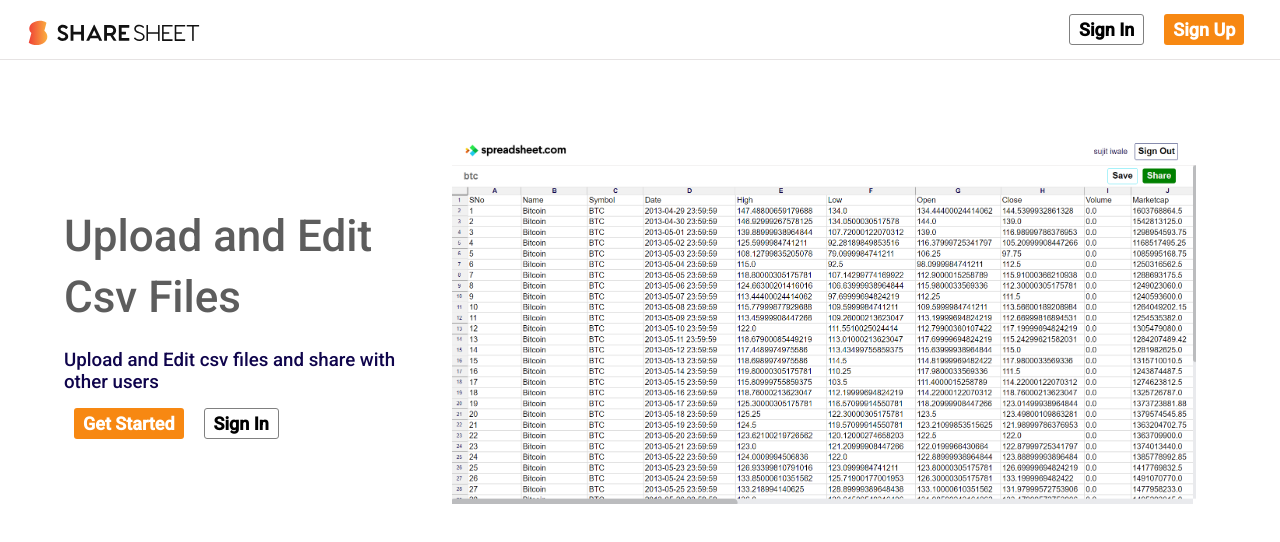
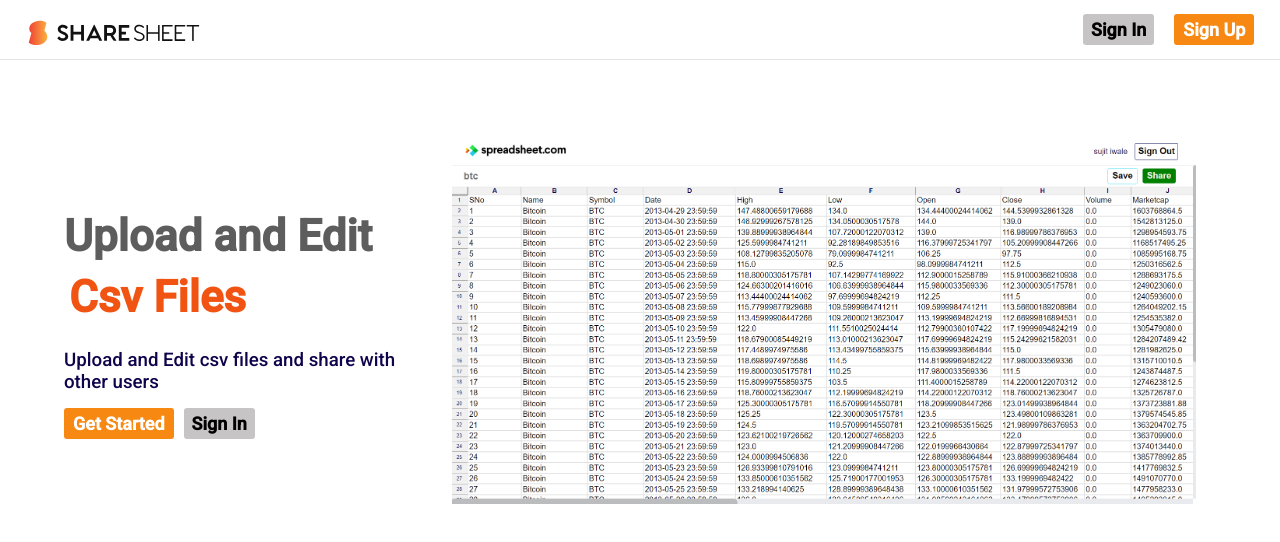
Before and after one commit to sujitIwale/sharesheet, a React (Create React App) app in the folder client/: page /about in a window 1280 px wide. Shown: the top 542 px of the page. Built offline with nearby package versions, Linux system fonts and the light colour scheme; the HTML template or start-up script is replaced by a standard one; a web font is replaced by a local one.

Commit message:
fix : page not found error resolved

```diff
--- a/client/package.json
+++ b/client/package.json
@@ -14,7 +14,7 @@
     "react-router-dom": "^5.2.0",
     "react-scripts": "4.0.3",
     "vega": "^5.22.1",
-    "vega-lite": "^5.2.0",
+    "vega-lite": "^5.4.0",
     "vega-lite-api": "^5.0.0",
     "vega-tooltip": "^0.28.0",
     "web-vitals": "^1.0.1"
--- a/client/src/components/header/Header.css
+++ b/client/src/components/header/Header.css
@@ -12,14 +12,32 @@
 }
 
 .signin-btn {
-  margin: 0 10px;
+  margin: 0 20px;
+  font-size: large;
+  border: none;
+  background-color: rgb(198, 196, 196);
+  padding: 5px 8px;
+}
+
+.signin-btn:hover {
+  background-color: rgb(169, 168, 168);
+}
+
+.signup-btn {
   font-size: large;
 }
 
-.signup-btn {
-  margin: 0 10px;
-  font-size: large;
+
+.user-profile-icon {
+  width: 30px;
+  height: 30px;
+  border: 0.7px solid grey;
+  border-radius: 50%;
+  display: flex;
+  align-items: center;
+  justify-content: center;
 }
+
 
 @media only screen and (max-width: 500px) {
   .header-main {
--- a/client/src/components/header/Header.jsx
+++ b/client/src/components/header/Header.jsx
@@ -1,4 +1,4 @@
-import React, { Fragment, useEffect } from "react";
+import React, { useEffect } from "react";
 import { Link, useHistory, useLocation } from "react-router-dom";
 import { isAuth } from "../../helpers/auth";
 import { useAuth } from "../../hooks/auth";
@@ -37,7 +37,7 @@
             </Link>
           </div>
         ) : (
-          <Fragment>
+          <div className="flex row align-center">
             <span>{isAuth().name}</span>
             <button
               className='btn btn-secondary signin-btn pointer'
@@ -45,7 +45,8 @@
             >
               Sign Out
             </button>
-          </Fragment>
+            {/* <span className="user-profile-icon"><i class="fa-solid fa-user"></i></span> */}
+          </div>
         )}
       </div>
     </header>
--- a/client/src/components/sections/sheetsList/SheetsList.css
+++ b/client/src/components/sections/sheetsList/SheetsList.css
@@ -70,7 +70,7 @@
 }
 
 .sheet-list-item:hover {
-  background-color: rgb(250, 224, 202);
+  background-color: rgb(250, 240, 231);
 }
 
 .sheet-list-item-options i {
--- a/client/src/pages/landing/Landing.css
+++ b/client/src/pages/landing/Landing.css
@@ -17,10 +17,15 @@
 }
 
 .landing-page .info h1 {
+  font-weight: 600;
   font-size: 44px;
   margin: 0 0 20px;
   line-height: 1.4;
   color: #5d5d5d;
+}
+
+.landing-page .info h1 span {
+  color: var(--primary-color);
 }
 
 .landing-page .info p {
@@ -64,9 +69,11 @@
   .landing-page-container {
     width: 95%;
   }
+
   .landing-img {
     width: 55%;
   }
+
   .landing-page .info {
     width: 40%;
   }
@@ -77,10 +84,12 @@
     width: 95%;
     flex-direction: column;
   }
+
   .landing-img {
     width: 100%;
     margin-top: 30px;
   }
+
   .landing-page .info {
     width: 100%;
   }
--- a/client/src/pages/landing/Landing.jsx
+++ b/client/src/pages/landing/Landing.jsx
@@ -12,7 +12,7 @@
       <div className='landing-page-container'>
         <div className='flex center info'>
           <div>
-            <h1>Upload and Edit Csv Files </h1>
+            <h1>Upload and Edit <span>Csv Files</span></h1>
             <h3>Upload and Edit csv files and share with other users</h3>
             <div className='flex row landing-btns'>
               <Link to='/signup'>
--- a/client/src/pages/project/Project.css
+++ b/client/src/pages/project/Project.css
@@ -1,9 +1,9 @@
 .project-page-main {
   overflow: auto;
   height: 100%;
-  background: #ECE9E6;
-  background: -webkit-linear-gradient(to left, #FFFFFF, #f4bb7d);
-  background: linear-gradient(to left, rgb(241, 241, 241), #f5ece3);
+  /* background: #ECE9E6; */
+  /* background: -webkit-linear-gradient(to left, #FFFFFF, #f4bb7d);
+  background: linear-gradient(to left, rgb(241, 241, 241), #f5ece3); */
   /* W3C, IE 10+/ Edge, Firefox 16+, Chrome 26+, Opera 12+, Safari 7+ */
 }
 
```
Also changed, not shown: 2 other files (tests, documents, lock files or other folders).
